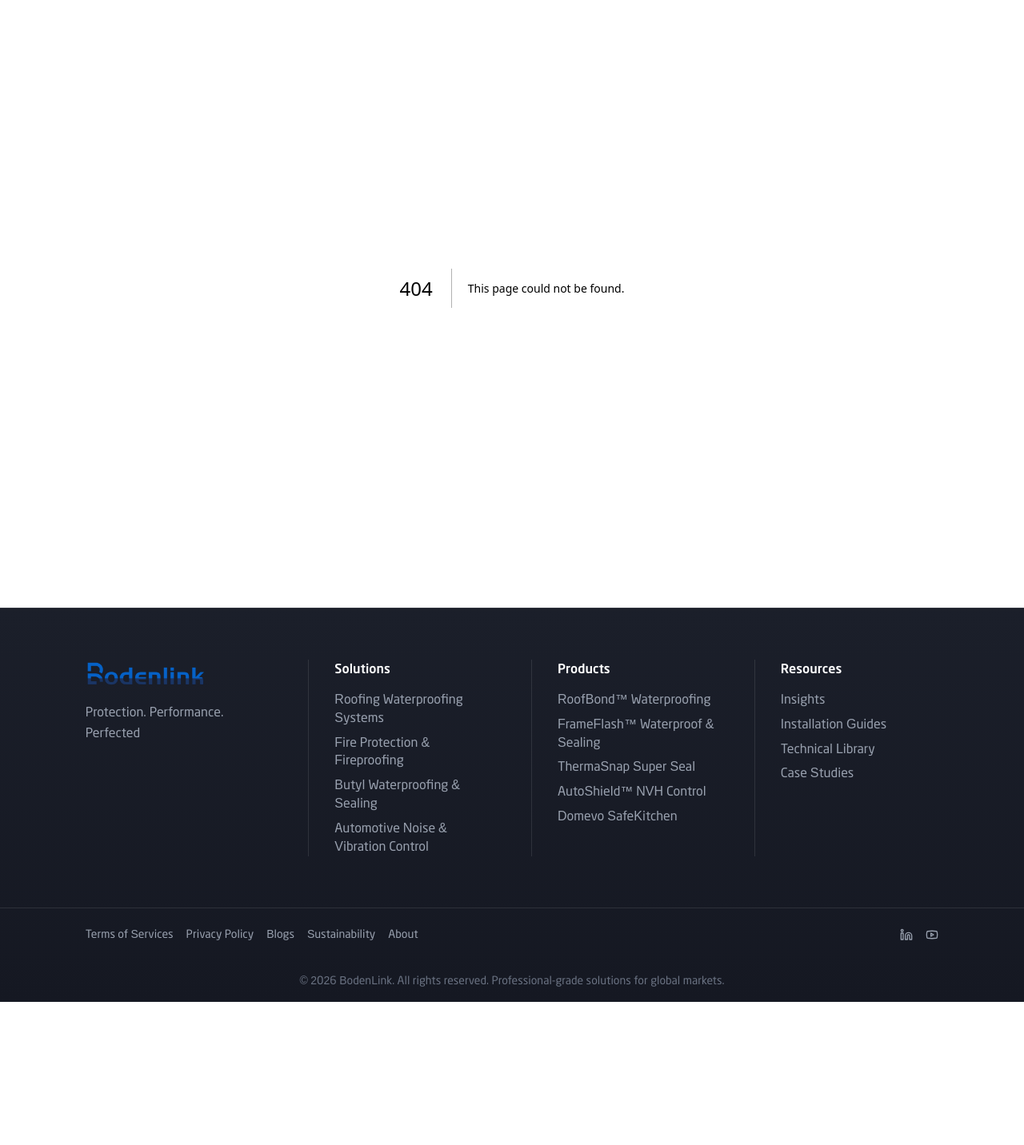
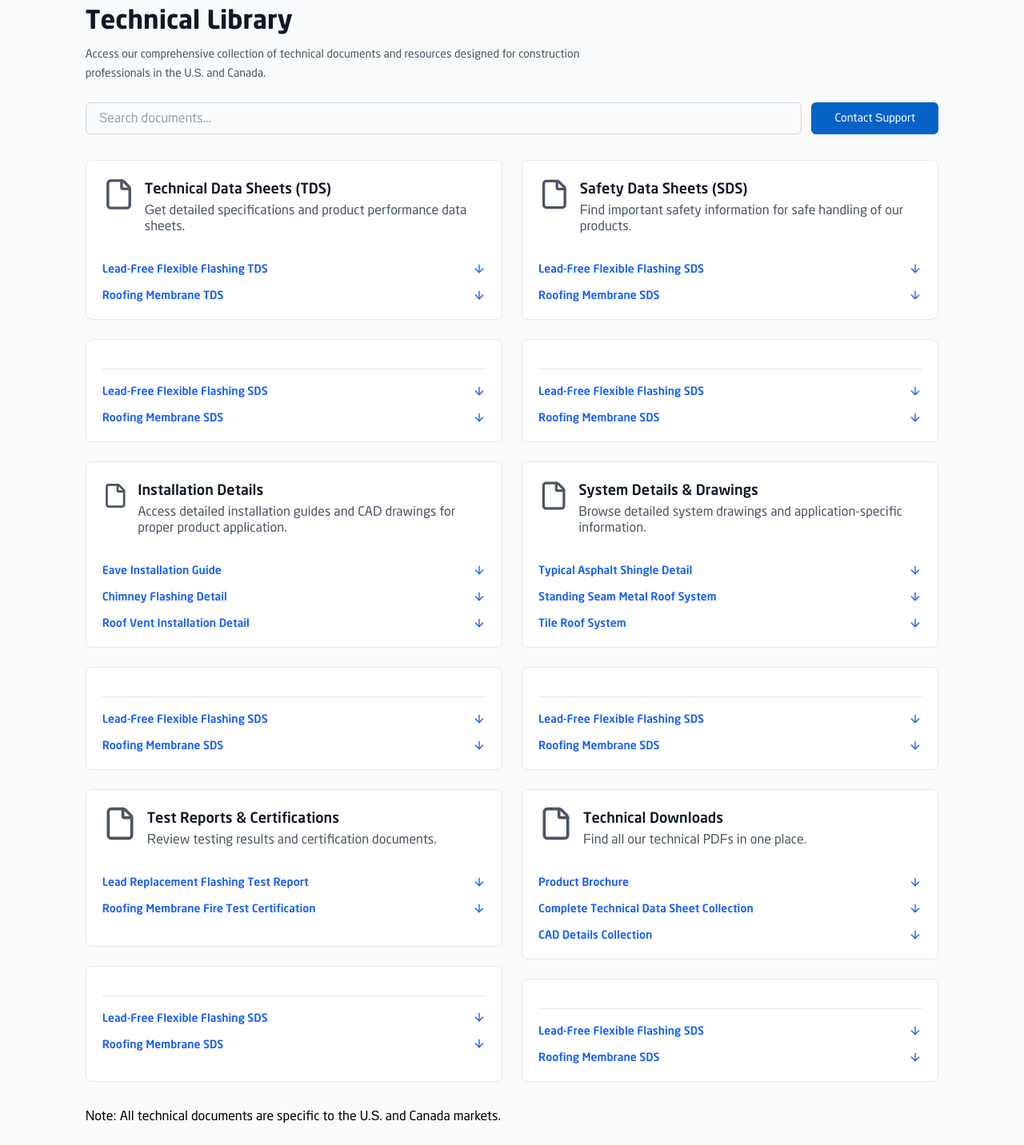
Before and after one commit to Abdulwahab76/leadex-next, a Next.js app: page /technical-library in a window 1280 px wide. Before the commit this address had no page. Shown: the part 160-1592 px from the top of the page at 80% size. Before the commit the page ends 1413 px from the top, so only its background shows below. Built offline with nearby package versions, Linux system fonts and the light colour scheme.

Commit message:
feat: added technical library page

```diff
--- a/src/Components/Layouts/Header.tsx
+++ b/src/Components/Layouts/Header.tsx
@@ -83,7 +83,7 @@ export default function Header() {
             submenu: [
                 { label: "Insights", href: "https://bodenlinkshop.com/blogs/blogs" },
                 { label: "Installation Guides", href: "/resources/installation-guides" },
-                { label: "Technical Library", href: "https://www.soprema.us/documentationcenter/document/search?q=__empty__&type=Product%20Data%20Sheets" },
+                { label: "Technical Library", href: "/technical-library" },
                 { label: "Case Studies", href: "/resources/case-studies" },
                 { label: "Videos", href: "/resources/videos" },
             ],
@@ -227,7 +227,8 @@ export default function Header() {
                     </Link>
                 </div>
 
-                <Earth className="md:hidden text-gray-600" />
+                <Earth onClick={() => setLanguageModalOpen(true)}
+                    className="md:hidden text-gray-600" />
             </div>
 
             {/* Mobile Menu - Updated for nested structure */}
@@ -255,7 +256,7 @@ export default function Header() {
                                         </button>
 
                                         <div
-                                            className={`overflow-hidden transition-all duration-300 ${openSubmenu === item.label ? "max-h-[600px]" : "max-h-0"
+                                            className={`overflow-hidden transition-all duration-300 ${openSubmenu === item.label ? "max-h-150" : "max-h-0"
                                                 }`}
                                         >
                                             <ul className="pl-4 space-y-1">
@@ -311,13 +312,15 @@ export default function Header() {
                             </li>
                         ))}
 
-                        <li className="pt-4">
+                        <li className="pt-4 w-full">
                             <Link
-                                href="/find-dealer"
-                                className="bg-primary-600 w-30  text-white font-light py-2.5   text-xs rounded-full transition  "
+                                href="/contact"
                                 onClick={() => setMobileMenuOpen(false)}
                             >
-                                Request a quote
+                                <button className="bg-primary-600 w-full text-white font-light py-2.5   text-xs rounded-full transition  "
+                                >
+                                    Request a quote
+                                </button>
                             </Link>
                         </li>
                     </ul>
--- a/src/app/page.tsx
+++ b/src/app/page.tsx
@@ -6,6 +6,7 @@ import PartnersLogos from "@/Components/PartnersLogos";
 import ProductsSection from "@/Components/ProductsSection";
 import Image from "next/image";
 import { montserratHero } from "@/app/font";
+import Link from "next/link";
 
 export default function Home() {
   return (
@@ -23,7 +24,7 @@ export default function Home() {
         />
 
         {/* Dark Overlay – reference accurate */}
-        <div className="absolute inset-0 bg-black/45" />
+        <div className="absolute inset-0 bg-black/10" />
 
         {/* Content */}
         <div className="relative z-10 w-full flex flex-col items-center text-white text-center translate-y-[2vh] px-4">
@@ -40,10 +41,10 @@ export default function Home() {
     md:text-[42px]
     lg:text-[54px]
     xl:text-[60px]
-    [text-shadow:0_2px_4px_rgba(0,0,0,0.55),0_8px_16px_rgba(0,0,0,0.75)]
+    [text-shadow:0_2px_4px_rgba(0,0,0,0.55),0_8px_18px_rgba(0,0,0,0.75)]
   "
           >
-            THE FUTURE OF<br className="hidden sm:block" />
+            THE FUTURE OF <br className="hidden sm:block" />
             HIGH-PERFORMANCE MATERIALS
           </h1>
 
@@ -81,6 +82,7 @@ export default function Home() {
     "
           >
             {/* Free Sample */}
+            <Link href='/contact'>
               <button
                 className="
     w-full
@@ -95,13 +97,15 @@ export default function Home() {
      transition
     shadow-[-4px_8px_18px_rgba(0,0,0,0.45)]
   bg-[#2a63a0]
+  cursor-pointer
   "
               >
                 Free Sample
               </button>
-
+            </Link>
 
             {/* Request a Quote */}
+            <Link href='/contact'>
               <button
                 className="
         w-full
@@ -120,10 +124,12 @@ export default function Home() {
         backdrop-blur-sm
         transition
         hover:bg-white/20
+        cursor-pointer
       "
               >
                 Request a Quote
               </button>
+            </Link>
           </div>
 
         </div>
--- /dev/null
+++ b/src/app/technical-library/page.tsx
@@ -0,0 +1,194 @@
+import { ArrowDown, ArrowRight, ChevronRight, File } from "lucide-react"
+
+
+
+interface TechnicalLibraryCard {
+    title: string
+    description: string
+    icon: string
+    items: { label: string; type: string }[]
+}
+export default function TechnicalLibrary() {
+    const technicalLibraryCards: TechnicalLibraryCard[] = [
+        {
+            title: 'Technical Data Sheets (TDS)',
+            description:
+                'Get detailed specifications and product performance data sheets.',
+            icon: 'file',
+            items: [
+                { label: 'Lead-Free Flexible Flashing TDS', type: 'pdf' },
+                { label: 'Roofing Membrane TDS', type: 'pdf' },
+            ],
+        },
+        {
+            title: 'Safety Data Sheets (SDS)',
+            description:
+                'Find important safety information for safe handling of our products.',
+            icon: 'file',
+            items: [
+                { label: 'Lead-Free Flexible Flashing SDS', type: 'pdf' },
+                { label: 'Roofing Membrane SDS', type: 'pdf' },
+            ],
+        },
+        {
+            title: 'Installation Details',
+            description:
+                'Access detailed installation guides and CAD drawings for proper product application.',
+            icon: 'file',
+            items: [
+                { label: 'Eave Installation Guide', type: 'pdf' },
+                { label: 'Chimney Flashing Detail', type: 'cad' },
+                { label: 'Roof Vent Installation Detail', type: 'dwg' },
+            ],
+        },
+        {
+            title: 'System Details & Drawings',
+            description:
+                'Browse detailed system drawings and application-specific information.',
+            icon: 'file',
+            items: [
+                { label: 'Typical Asphalt Shingle Detail', type: 'pdf' },
+                { label: 'Standing Seam Metal Roof System', type: 'pdf' },
+                { label: 'Tile Roof System', type: 'pdf' },
+            ],
+        },
+        {
+            title: 'Test Reports & Certifications',
+            description:
+                'Review testing results and certification documents.',
+            icon: 'file',
+            items: [
+                { label: 'Lead Replacement Flashing Test Report', type: 'pdf' },
+                { label: 'Roofing Membrane Fire Test Certification', type: 'pdf' },
+            ],
+        },
+        {
+            title: 'Technical Downloads',
+            description:
+                'Find all our technical PDFs in one place.',
+            icon: 'file',
+            items: [
+                { label: 'Product Brochure', type: 'pdf' },
+                { label: 'Complete Technical Data Sheet Collection', type: 'zip' },
+                { label: 'CAD Details Collection', type: 'zip' },
+            ],
+        },
+    ]
+
+    return (
+        <div className="min-h-screen py-10 bg-gray-50">
+            <div className="wrapper ">
+                {/* Top Header */}
+                <div className="flex items-start justify-between">
+                    <div>
+                        <h1 className="text-[32px] font-semibold text-gray-900">
+                            Technical Library
+                        </h1>
+                        <p className="mt-2 max-w-2xl text-[14px] leading-6 text-gray-600">
+                            Access our comprehensive collection of technical documents and resources designed
+                            for construction professionals in the U.S. and Canada.
+                        </p>
+                    </div>
+
+
+                </div>
+
+                {/* Search */}
+                <div className="mt-6 flex gap-3">
+                    <input
+                        placeholder="Search documents..."
+                        className="h-10 w-full rounded-md border border-gray-300 px-4 text-sm text-gray-900800 placeholder-gray-400 focus:outline-none focus:ring-2 focus:ring-blue-500"
+                    />
+                    <button className="h-10 w-46 cursor-pointer rounded-md bg-primary-600 px-4 text-xs font-normal text-white  ">
+                        Contact Support
+                    </button>
+                </div>
+
+                {/* Cards Grid */}
+                <div className="mt-8 grid grid-cols-2 gap-6 md:grid-cols-2">
+                    {/* Card */}
+                    {technicalLibraryCards.map((item, ind) => (
+                        <div key={ind} className="grid grid-cols-1 gap-6 md:grid-cols-1">
+                            <div className="flex h-full gap-y-8 flex-col rounded-lg border border-gray-200 bg-white p-5">
+                                <div className="flex gap-3">
+                                    <File size={44} className="text-gray-600 font-light" />
+                                    <div>
+                                        <h3 className="text-lg font-medium text-gray-900">
+                                            {item.title}
+                                        </h3>
+                                        <p className="mt-1 text-sm leading-5 text-gray-600">
+                                            {item.description}
+                                        </p>
+                                    </div>
+                                </div>
+                                <div className="space-y-3">
+                                    {item.items.map((item) => (
+                                        <div
+
+                                            className="flex items-center justify-between"
+                                        >
+                                            <span className="text-[14px] font-medium text-blue-600 hover:underline cursor-pointer">
+                                                {item.label}
+                                            </span>
+                                            <ArrowDown className="h-4 w-4 text-blue-600 cursor-pointer" />
+                                        </div>
+                                    ))}
+                                </div>
+                            </div>
+                            {/* Card */}
+                            <div className="flex h-full flex-col rounded-lg border border-gray-200 bg-white p-5">
+
+
+                                <div className="my-4 h-px bg-gray-200" />
+
+                                <div className="space-y-3">
+                                    {[
+                                        'Lead-Free Flexible Flashing SDS',
+                                        'Roofing Membrane SDS',
+                                    ].map((item) => (
+                                        <div
+                                            key={item}
+                                            className="flex items-center justify-between"
+                                        >
+                                            <span className="text-[14px] font-medium text-blue-600 hover:underline cursor-pointer">
+                                                {item}
+                                            </span>
+                                            <ArrowDown className="h-4 w-4 text-blue-600 cursor-pointer" />
+                                        </div>
+                                    ))}
+                                </div>
+                            </div>
+                        </div>
+                    ))}
+
+
+
+                </div>
+
+                {/* Bottom Note */}
+                <p className="mt-8 text-sm  ">
+                    Note: All technical documents are specific to the U.S. and Canada markets.
+                </p>
+
+                {/* Bottom Action Boxes */}
+                <div className="mt-6 grid grid-cols-1 gap-4 sm:grid-cols-3">
+                    <div className="flex cursor-pointer items-center justify-center gap-2 rounded-md border border-gray-200 bg-white py-3 text-sm font-medium text-blue-600 hover:bg-gray-50">
+                        <span>Contact Support</span>
+                        <span className="text-blue-600"><ChevronRight /></span>
+                    </div>
+
+                    <div className="flex cursor-pointer items-center justify-center gap-2 rounded-md border border-gray-200 bg-white py-3 text-sm font-medium text-blue-600 hover:bg-gray-50">
+                        <span>Case Studies</span>
+                        <span className="text-blue-600"><ChevronRight /></span>
+                    </div>
+
+                    <div className="flex cursor-pointer items-center justify-center gap-2 rounded-md border border-gray-200 bg-white py-3 text-sm font-medium text-blue-600 hover:bg-gray-50">
+                        <span>Video Guides</span>
+                        <span className="text-blue-600"><ChevronRight /></span>
+                    </div>
+                </div>
+
+            </div>
+        </div>
+    )
+}
```
Lines whose indentation alone changed are shown as unchanged.
